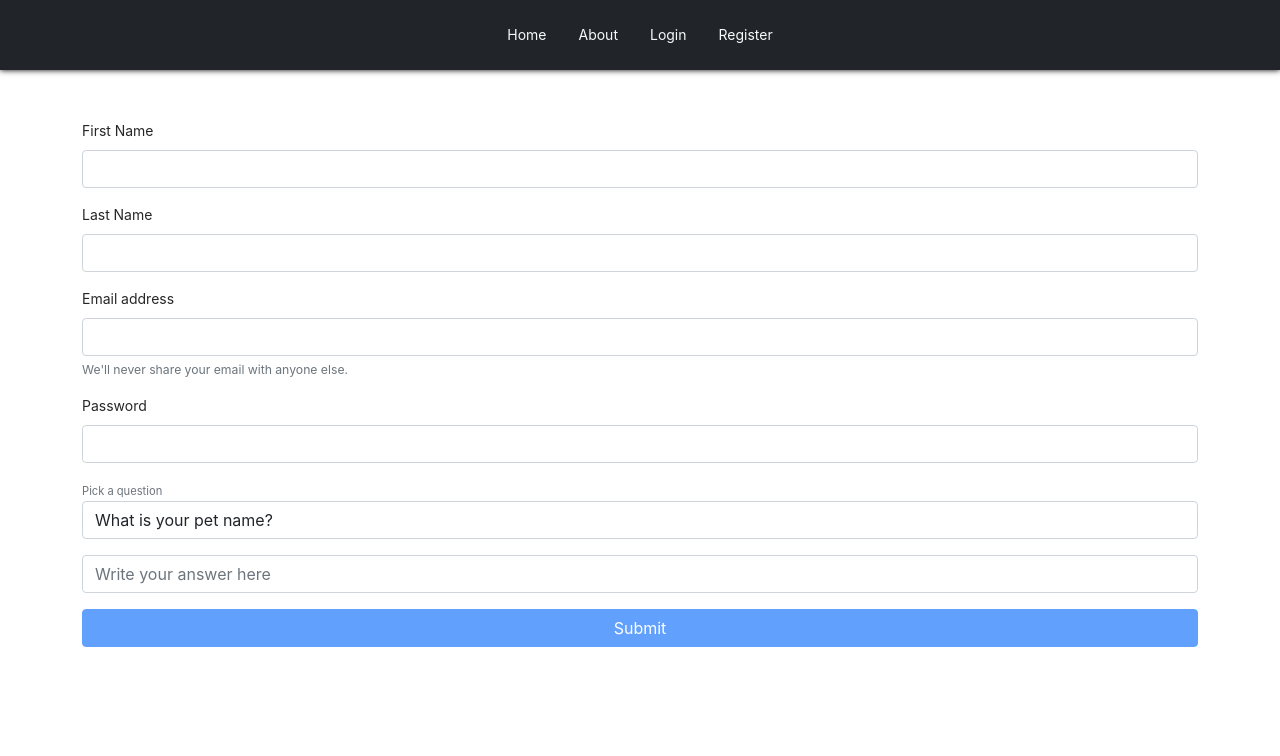
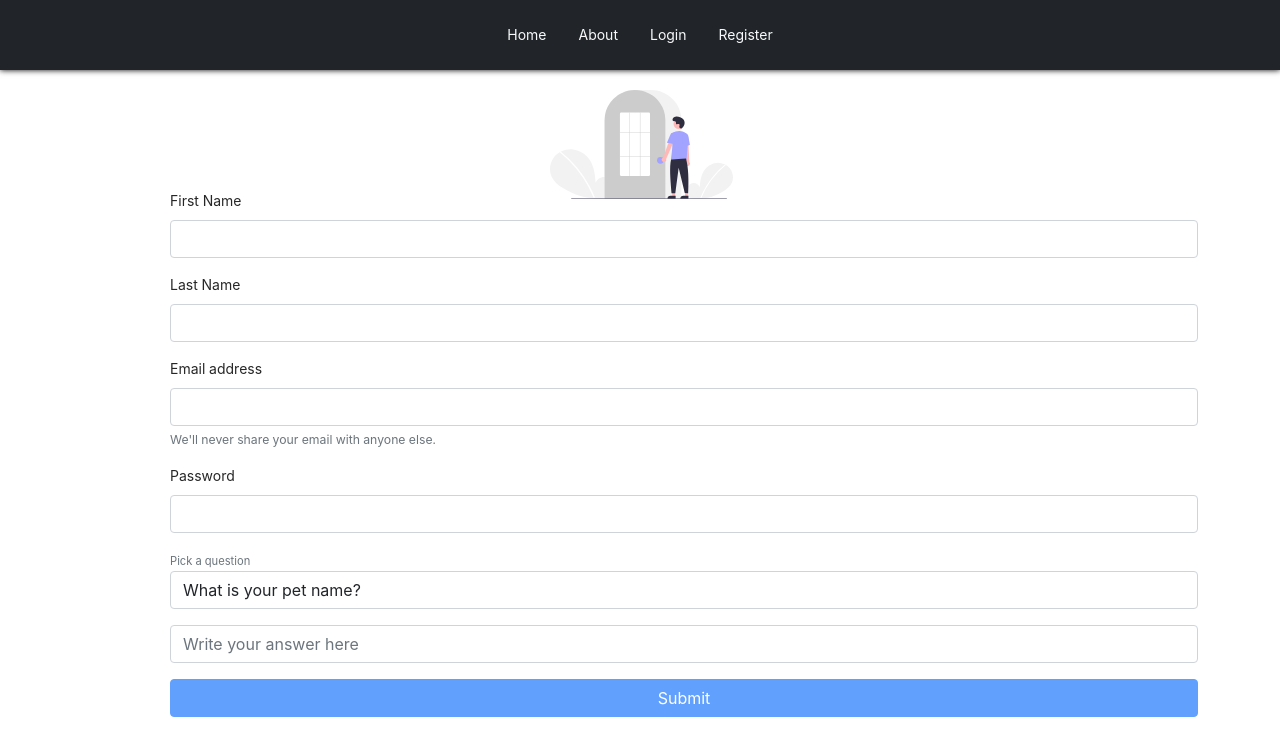
Before and after one commit to mohiandipta/social-media-clientSide-MERN, a Next.js app: page /register in a window 1280 px wide. Shown: the top 756 px of the page. Built offline with nearby package versions, Linux system fonts and the light colour scheme.

Commit message:
adding svg illustrator in register page

```diff
--- /dev/null
+++ b/next.config.js
@@ -0,0 +1,10 @@
+module.exports = {
+  webpack(config) {
+    config.module.rules.push({
+      test: /\.svg$/,
+      use: ["@svgr/webpack"]
+    });
+
+    return config;
+  }
+};
--- a/package.json
+++ b/package.json
@@ -15,6 +15,7 @@
   "dependencies": {
     "@ant-design/icons": "^4.7.0",
     "@popperjs/core": "^2.10.2",
+    "@svgr/webpack": "^5.5.0",
     "antd": "^4.16.13",
     "axios": "^0.24.0",
     "bootstrap": "^5.1.3",
@@ -24,5 +25,9 @@
     "react": "^17.0.2",
     "react-dom": "^17.0.2",
     "react-toastify": "^8.0.3"
+  },
+  "devDependencies": {
+    "@svgr/cli": "^5.5.0",
+    "file-loader": "^6.2.0"
   }
 }
--- a/pages/register.js
+++ b/pages/register.js
@@ -5,6 +5,7 @@ import { toast } from 'react-toastify';
 import { Modal } from 'antd';
 import { SyncOutlined } from '@ant-design/icons';
 import Link from 'next/dist/client/link';
+import bg_image from '../public/images/bg.png'
 
 const Register = () => {
 
@@ -42,7 +43,10 @@ const Register = () => {
     }
 
     return (
-        <div>
+        <div className="full">
+            <div className="bg-default-image">
+
+            </div>
             <form onSubmit={handleSubmit} className="container">
                 <div class="mb-3">
                     <label for="exampleInputFirstName" class="form-label">First Name</label>
--- a/public/css/style.css
+++ b/public/css/style.css
@@ -6,7 +6,24 @@ img{
     margin-right: auto;
     width: 100%;
 }
+.full{
+    height: auto;
+}
+form{
+    margin-top: -70px;
+    padding-bottom: 30px;
+    height: auto;
+}
 
-form{
-    margin-top: 50px;
+.container{
+    padding-left: 100px;
 }
+.bg-default-image{
+    display: flex;
+    margin-top: 20px;
+    margin-left: 550px;
+    background-image: url("../images/door-reg.svg");
+    background-size: 25%;
+    height: 170px;
+    background-repeat: no-repeat;
+}
```
Also changed, not shown: public/images/door-reg.svg (added), 1 other file (tests, documents, lock files or other folders).
